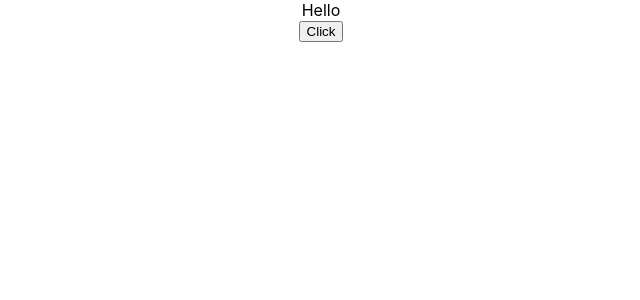
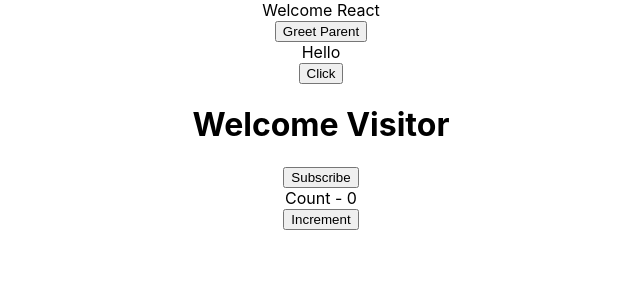
Before and after one commit to princebose/ReactJS, a React (Create React App) app: page / in a window 1280 px wide. Shown: the top 300 px of the page, without its empty margins (319-959 px from the left). Built offline with nearby package versions, Linux system fonts and the light colour scheme.

Commit message:
10 Parent,Child

```diff
--- a/src/App.js
+++ b/src/App.js
@@ -1,42 +1,49 @@
-import React, { Component } from 'react';
-//import logo from './logo.svg';
+import React from 'react';
+import { Component } from 'react'
 import './App.css';
 import A from './components/Greet'
-import W from './components/Welcome'
-import M from './components/Message'
-import C from './components/Counter'
-import EB from './components/EventBind'
-// function App() {
-//   return (
-//     <div className="App">
-//       <header className="App-header">
-//         Hello World
-//       </header>
-//     </div>
-//   );
-// }
+import Welcome from './components/Welcome'
+import Message from './components/Message'
+import Counter from './components/Counter'
+import EventBind from './components/EventBind'
+import ParentComponent from './components/ParentComponent'
+import UserGreeting from './components/UserGreeting'
 
-class App extends Component {
-  render() {
+
+
+class App extends Component{
+  render(){
     return (
-      <div className="App">
-        {/* <M name="Prince"></M>
-        <C></C> */}
-        <EB></EB>
-        {/* <h1>Hello World</h1>
-        <A heroName="Superman" name="Clark">
-          <p>This is children props</p></A>
-        <A heroName="Batman" name="Bruce"></A>
-        <A heroName="Spiderman" name="Peter">
-          <button>Action</button>
-        </A>
-        <A heroName="He-Man" name="Prince"></A>
-        <W heroName="He-Man" name="Prince"></W>
-        <W heroName="He-Man" name="Prince"></W>
-        <W heroName="He-Man" name="Prince"></W> */}
+          <div className="App">
 
-      </div>
-    );
+          <UserGreeting></UserGreeting>
+
+          <ParentComponent></ParentComponent>
+
+          <EventBind></EventBind>
+
+
+          <Message></Message>
+          <Counter></Counter>
+
+           {/* <h3>Hello World from CLASS</h3>
+           <A name="Clark" heroName="Superman">
+             <p>This is the children props</p>
+           </A>
+           <A name="Bruce" heroName="Batman">
+             <button>Action</button>
+           </A>
+           <A name="Diana" heroName="Wonder Women">
+
+           </A>
+
+          <Welcome name="Clark" heroName="Superman">
+            <p>This is the children props</p>
+          </Welcome>
+          <Welcome name="Bruce" heroName="Batman"></Welcome>
+          <Welcome name="Diana" heroName="Wonder Women"></Welcome> */}
+          </div>
+        );
   }
 }
 export default App;
--- /dev/null
+++ b/src/components/ChildComponent.js
@@ -0,0 +1,11 @@
+import React from 'react'
+
+function ChildComponent(props) {
+    return (
+        <div>
+            <button onClick={()=>props.greetHandler('child')}>Greet Parent</button>
+        </div>
+    )
+}
+
+export default ChildComponent
--- a/src/components/Counter.js
+++ b/src/components/Counter.js
@@ -1,19 +1,36 @@
 import React, { Component } from 'react'
 
 class Counter extends Component {
-    constructor() {
-        super()
+
+    constructor(props) {
+        super(props)
 
         this.state = {
-            count: 0
+             count:0
         }
     }
 
     increment(){
-        this.setState(
-            {count : this.state.count+1
-            }, ()=>{console.log("Callback Val "+this.state.count)})
+        //async
+        // this.setState({
+        //     count : this.state.count + 1
+        // }, ()=>{console.log('Callback Value',this.state.count)})
+        // console.log(this.state.count)
+
+
+        this.setState((prevState, props)=>({
+            count:prevState.count + 1
+        }))
+
         console.log(this.state.count)
+    }
+
+    incrementFive(){
+        this.increment();
+        this.increment();
+        this.increment();
+        this.increment();
+        this.increment();
     }
 
     render() {
@@ -22,7 +39,7 @@ class Counter extends Component {
                 <div>
                     Count - {this.state.count}
                 </div>
-                <button onClick={()=>this.increment()}>+</button>
+                <button onClick={()=>this.incrementFive()}>Increment</button>
             </div>
         )
     }
--- a/src/components/EventBind.js
+++ b/src/components/EventBind.js
@@ -1,20 +1,19 @@
 import React, { Component } from 'react'
 
 class EventBind extends Component {
-    constructor() {
-        super()
+
+    constructor(props) {
+        super(props)
 
         this.state = {
-            message: "Hello"
+             message:'Hello'
         }
         this.clickHandler = this.clickHandler.bind(this)
     }
-
-
-    //No this inside event handler
+    //no this inside an eventHadler
     clickHandler(){
         this.setState({
-            message:"Bye"
+            message:"GoodBye"
         })
         console.log(this)
     }
@@ -22,14 +21,10 @@ class EventBind extends Component {
     render() {
         return (
             <div>
-                <div>
-                    {this.state.message}
-                </div>
-                <div>
-                    {/* <button onClick={()=>this.clickHandler()}>Click</button> */}
-                    <button onClick={this.clickHandler}>Click</button>
-                </div>
-
+            <div>{this.state.message}</div>
+                {/* <button onClick={this.clickHandler.bind(this)}>Click</button> */}
+                {/* <button onClick={()=>this.clickHandler()}>Click</button> */}
+                <button onClick={this.clickHandler}>Click</button>
             </div>
         )
     }
--- a/src/components/Greet.js
+++ b/src/components/Greet.js
@@ -1,22 +1,18 @@
 import React from 'react'
 
-function Greet(props) {
-    //return React.createElement('div',null,React.createElement('h1',null,'Greet Compnent'))
+function Greet(props){
+    console.log(props)
     return (
-        <div className="App">
-            <h1 > Hello {props.name} a.k.a {props.heroName} from Greet</h1>
-            <h3 >{props.children}</h3>
+        <div>
+            <h1>Hello {props.name} a.k.a {props.heroName}</h1>
+            <h1>{props.children}</h1>
         </div>
     )
-} //JSX - Javascript and HTML combined, JS compiles HTML as well
 
-// const Greet = ()=>{
-//     return(
-//         <div className="App">
-//         <h1>Hello from Greet Component using arrow fn.</h1>
-//         </div>
-//     )
+    // return React.createElement('div',null,React.createElement('h1',null,'Greet Component'))
+}
 
-// }
+// const Greet = () => <h1>Greet Component</h1>
 
-export default Greet;
+
+export default Greet
--- a/src/components/Message.js
+++ b/src/components/Message.js
@@ -1,26 +1,24 @@
 import React, { Component } from 'react'
-//This is to understand states
+
 class Message extends Component {
 
     constructor() {
         super()
         this.state = {
-            message:"Welcome Visitor"
+             message:'Welcome Visitor'
         }
     }
-
     changeMessage(){
         this.setState({
-            message:"TY for subscribing"
+            message:"Thank you for Subscribing"
         })
     }
-
 
     render() {
         return (
             <div>
                 <h1>{this.state.message}</h1>
-                <button onClick={()=>this.changeMessage()}>Subscribe</button>
+                <button onClick={()=> this.changeMessage()}>Subscribe</button>
             </div>
         )
     }
--- /dev/null
+++ b/src/components/ParentComponent.js
@@ -0,0 +1,28 @@
+import React, { Component } from 'react'
+import ChildComponent from './ChildComponent'
+
+class ParentComponent extends Component {
+
+    constructor(props) {
+        super(props)
+
+        this.state = {
+             parentName:'Parent'
+        }
+        this.greetParent = this.greetParent.bind(this)
+    }
+
+    greetParent(childName){
+        alert(`Hello' ${this.state.parentName} from ${childName}`)
+    }
+
+    render() {
+        return (
+            <div>
+                <ChildComponent greetHandler = {this.greetParent}></ChildComponent>
+            </div>
+        )
+    }
+}
+
+export default ParentComponent
--- /dev/null
+++ b/src/components/UserGreeting.js
@@ -0,0 +1,32 @@
+import React, { Component } from 'react'
+
+class UserGreeting extends Component {
+
+    constructor(props) {
+        super(props)
+
+        this.state = {
+             isLoggedIn:true
+        }
+    }
+
+
+    render() {
+        if(this.state.isLoggedIn){
+            return(
+                <div>
+                    <div>Welcome React</div>
+                </div>
+            )
+        }else{
+            return(
+                <div>
+                    <div>Welcome Guest</div>
+                </div>
+            )
+        }
+
+    }
+}
+
+export default UserGreeting
--- a/src/components/Welcome.js
+++ b/src/components/Welcome.js
@@ -4,9 +4,8 @@ class Welcome extends Component {
     render() {
         return (
             <div>
-                <h1>Class Component</h1>
-                <h1 > Hello {this.props.name} a.k.a {this.props.heroName} from Greet</h1>
-                <h3 >{this.props.children}</h3>
+                 <h1>Hello {this.props.name} a.k.a {this.props.heroName}</h1>
+                 <h1>{this.props.children}</h1>
             </div>
         )
     }
```
